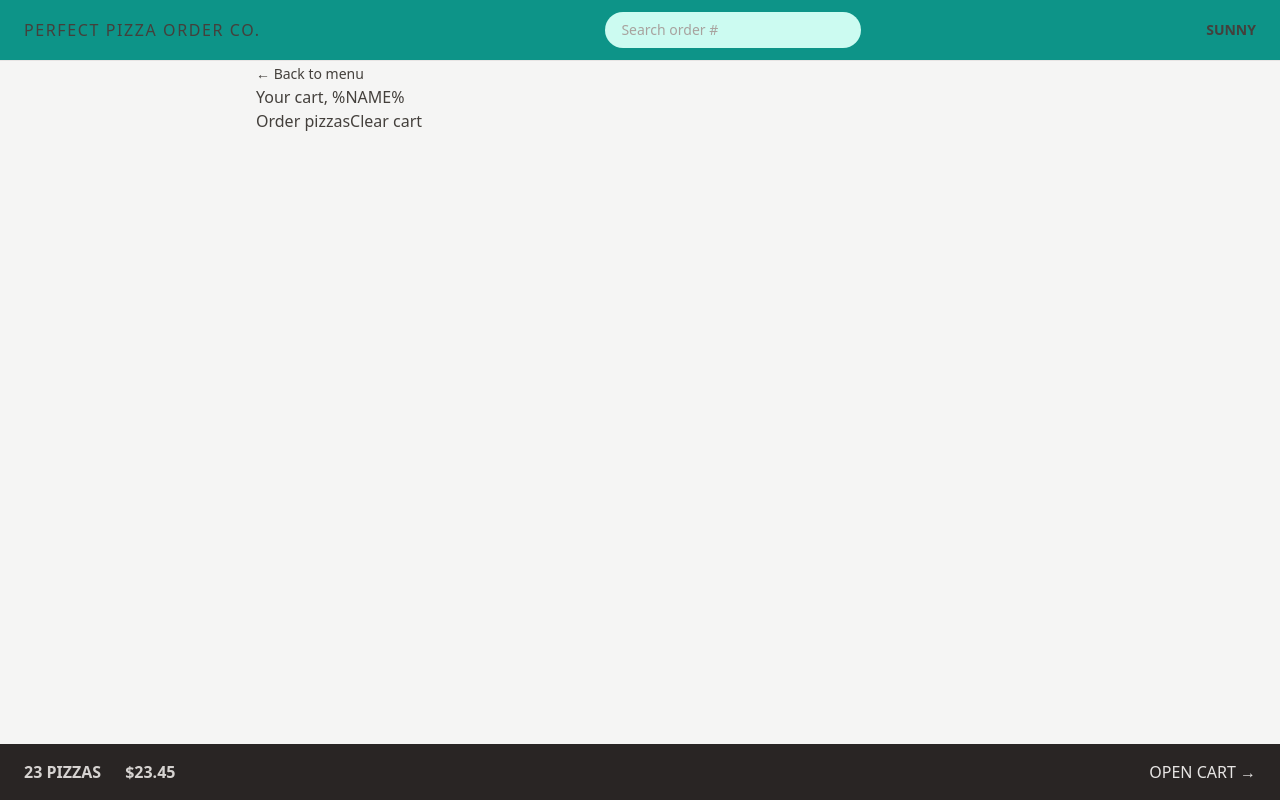
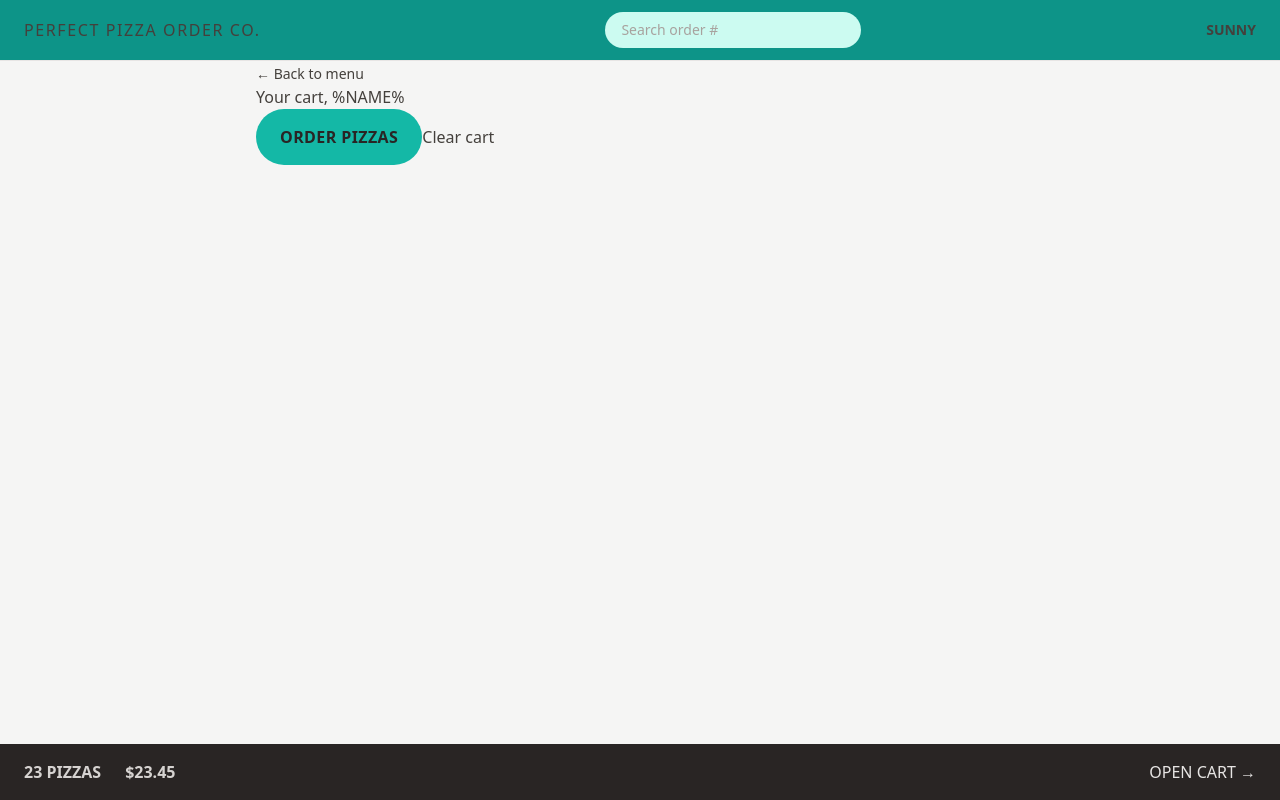
Before and after one commit to SunpreetSandhu/order-app, a React (Vite) app: page /cart in a window 1280 px wide. Built offline with nearby package versions, Linux system fonts and the light colour scheme.

Commit message:
created a link to for button class for buttons that linked to other pages

```diff
--- a/src/features/cart/Cart.jsx
+++ b/src/features/cart/Cart.jsx
@@ -1,4 +1,5 @@
 import { Link } from 'react-router-dom';
+import Button from '../../ui/Button';
 import LinkButton from '../../ui/LinkButton';
 
 const fakeCart = [
@@ -35,7 +36,7 @@ function Cart() {
       <h2>Your cart, %NAME%</h2>
 
       <div>
-        <Link to="/order/new">Order pizzas</Link>
+        <Button to="/order/new">Order pizzas</Button>
         <button>Clear cart</button>
       </div>
     </div>
--- a/src/ui/Button.jsx
+++ b/src/ui/Button.jsx
@@ -1,13 +1,17 @@
-function Button({ children, disabled }) {
+import { Link } from 'react-router-dom';
+
+function Button({ children, disabled, to }) {
+  const className =
+    'inline-block rounded-full bg-teal-500 px-4 py-3 font-semibold uppercase tracking-wide  text-stone-800 transition-colors duration-300 hover:bg-teal-300 focus:bg-teal-300 focus:outline-none focus:ring focus:ring-teal-300 focus:ring-offset-2 disabled:cursor-not-allowed sm:px-6 sm:py-4';
+  if (to) {
+    return (
+      <Link className={className} to={to}>
+        {children}
+      </Link>
+    );
+  }
   return (
-    <button
-      disabled={disabled}
-      className="inline-block rounded-full bg-teal-500 px-4 py-3
-             font-semibold uppercase tracking-wide
-            text-stone-800 transition-colors duration-300 hover:bg-teal-300
-            focus:bg-teal-300 focus:outline-none focus:ring focus:ring-teal-300
-            focus:ring-offset-2 disabled:cursor-not-allowed sm:px-6 sm:py-4"
-    >
+    <button disabled={disabled} className={className}>
       {children}
     </button>
   );
```
